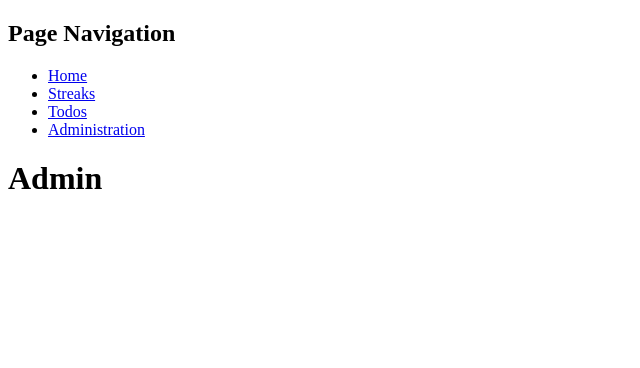
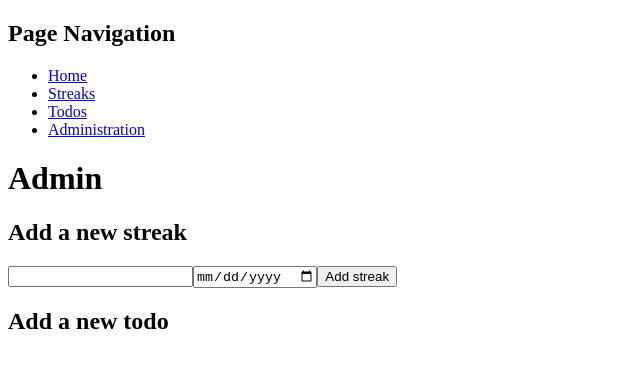
Before and after one commit to rpsloup/task-manager, a React (Create React App) app in the folder client/: page /admin in a window 1280 px wide. Shown: the top 368 px of the page, without its empty margins (0-640 px from the left). Built offline with nearby package versions, Linux system fonts and the light colour scheme.

Commit message:
FE: Adding streaks functionality

```diff
--- a/client/src/functions/updateFunctions.ts
+++ b/client/src/functions/updateFunctions.ts
@@ -1,6 +1,22 @@
+import type { Streak } from '../../../typings/streakTypes';
 import type { Todo } from '../../../typings/todoTypes';
 
 const API_ENDPOINT: string = 'http://localhost:3001';
+
+export const addStreak = async (streak: Omit<Streak, 'streak_id' | 'days'>, startDate: string) => {
+  const res = await fetch(`${API_ENDPOINT}/streak`, {
+    method: 'post',
+    headers: {
+      'Content-Type': 'application/json',
+    },
+    body: JSON.stringify({
+      title: streak.title,
+      startDate: startDate,
+    }),
+  });
+  const newStreak = await res.json();
+  return newStreak ?? null;
+}
 
 export const updateTodo = async (todo: Todo): Promise<Todo | null> => {
   const res = await fetch(`${API_ENDPOINT}/todo`, {
@@ -14,6 +30,6 @@ export const updateTodo = async (todo: Todo): Promise<Todo | null> => {
       done: todo.done,
     }),
   });
-  const newTodo = await res.json();
-  return newTodo ?? [];
+  const updatedTodo = await res.json();
+  return updatedTodo ?? null;
 }
--- a/client/src/pages/AdminPage.tsx
+++ b/client/src/pages/AdminPage.tsx
@@ -1,10 +1,47 @@
+import { useRef } from 'react';
+
 import DefaultLayout from '../layouts/DefaultLayout';
+import { addStreak } from '../functions/updateFunctions';
 
-const AdminPage = (): JSX.Element =>
-  (
+import type { FormEvent } from 'react';
+
+const AdminPage = (): JSX.Element => {
+  const streakTitleRef = useRef<HTMLInputElement | null>(null);
+  const streakDateRef = useRef<HTMLInputElement | null>(null);
+
+  const handleAddStreak = (e: FormEvent) => {
+    e.preventDefault();
+    if (!streakTitleRef.current || !streakDateRef.current) return;
+    addStreak({
+      title: streakTitleRef.current.value,
+    }, streakDateRef.current.value)
+  }
+
+  const handleAddTodo = (e: FormEvent) => {
+    e.preventDefault();
+  }
+
+  return (
     <DefaultLayout>
       <h1>Admin</h1>
+      <h2>Add a new streak</h2>
+      <form onSubmit={handleAddStreak}>
+        <input
+          type="text"
+          name="title"
+          ref={streakTitleRef}
+        />
+        <input
+          type="date"
+          name="start"
+          ref={streakDateRef}
+        />
+        <button>Add streak</button>
+      </form>
+      <h2>Add a new todo</h2>
+      <form onSubmit={handleAddTodo}></form>
     </DefaultLayout>
   );
+}
 
 export default AdminPage;
```
